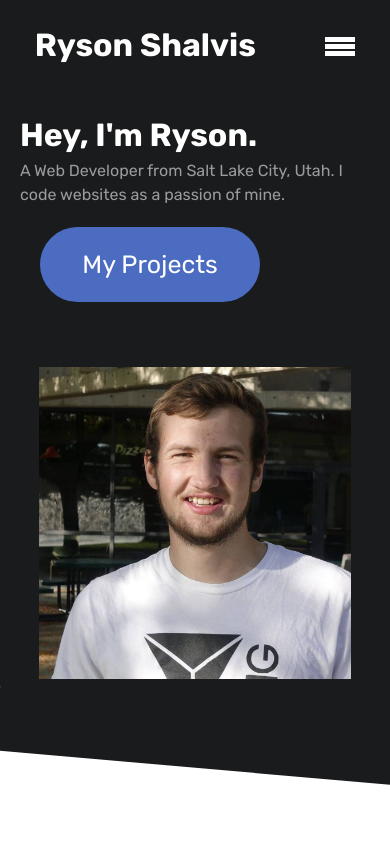
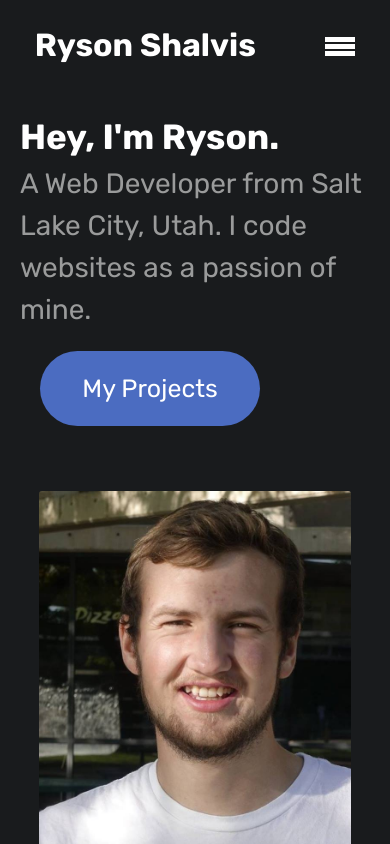
Before and after one commit to RysonShalvis/portfolio, a React (Create React App) app: page /#/ in a window 390 px wide. Shown: the top 844 px of the page. Built offline with nearby package versions, Linux system fonts and the light colour scheme.

Commit message:
responsive fixes

```diff
--- a/src/App.css
+++ b/src/App.css
@@ -32,6 +32,7 @@ a {
 
 .disclaimer {
   color: gray;
+  font-size: 1vw;
 }
 
 .nav-link-ctn {
@@ -67,6 +68,7 @@ a {
   padding-right: 50px;
   padding-left: 50px;
   background-color: rgb(25,27,29);
+
 }
 
 .intro-ctn {
@@ -75,13 +77,14 @@ a {
 }
 
 .intro-name {
-  font-size: 50px;
+
+  font-size: 4vw;
   color: white;
 }
 
 .intro-summary {
   font-weight: 300;
-  font-size: 30px;
+  font-size: 2.4vw;
 }
 
 .btn {
@@ -105,19 +108,26 @@ a {
 }
 
 .picture-ctn {
-  height: 500px;
-  width: 400px;
+  height: 38vw;
+  width: 32vw;
   background-color: rgb(19,20,22);
   border-radius: 5px;
+  min-width: 295px;
+  min-height: 350px;
 }
 
 .profile-picture {
   position: relative;
-  top: 50px;
-  left: 50px;
+  top: 4vw;
+  display: block;
   object-fit: cover;
-  height: 500px;
-  width: 300px;
+  height: 38vw;
+  width: 24vw;
+  margin-left: auto;
+  margin-right: auto;
+
+  min-width: 220px;
+  min-height: 350px;
   border-radius: 5px;
 
 }
@@ -128,14 +138,19 @@ a {
 }
 
 .diagonal {
-  width: 150vw;
-  height: 150px;
-  background-color: rgb(25,27,29);
+  width: 0;
+  height: 0;
+  border-top: 10.5vh solid rgb(25,27,29);
+  border-left: 100vw solid transparent;
+  /*width: 150vw;
+  height: 150px; */
+  /*background-color: rgb(25,27,29);
   position: relative;
   z-index: -10;
   top: -35px;
   transform: rotate(5deg);
-  overflow: hidden;
+
+  overflow: hidden; */
 }
 
 .mobile-title {
@@ -358,7 +373,7 @@ a {
 
 }
 
-@media screen and (max-width: 600px) {
+@media screen and (max-width: 900px) {
   .desktop {
     display: none;
   }
@@ -462,10 +477,12 @@ a {
   .intro-ctn-mobile h1 {
 
     margin: 0;
+    font-size: 35px;
   }
 
   .intro-summary-mobile {
     color: rgb(154,155,155);
+    font-size: 28px;
 
   }
 
@@ -475,7 +492,9 @@ a {
 
   .profile-picture-mobile {
     width: 80vw;
-
+    height: 120vw;
+    object-fit: cover;
+    border-radius: 3px;
   }
 
   .diagonal {
--- a/src/Header.js
+++ b/src/Header.js
@@ -58,7 +58,7 @@ class Header extends Component {
                 </div>
                 <div className="header-ctn desktop">
                     <h1 className="header-name">Ryson Shalvis</h1>
-                    <p className="disclaimer">This is a work in progress, not all features will be available!</p>
+                    <p className="disclaimer">This is a work in progress,<br/> not all features will be available!</p>
                     <div className="nav-link-ctn">
                         <a href="./"><h2 className="nav-link">Home</h2></a>
                         <Link to="/"><h2 onClick={this.onProjects} className="nav-link">Projects</h2></Link>
```
Also changed, not shown: 1 other file (tests, documents, lock files or other folders).
